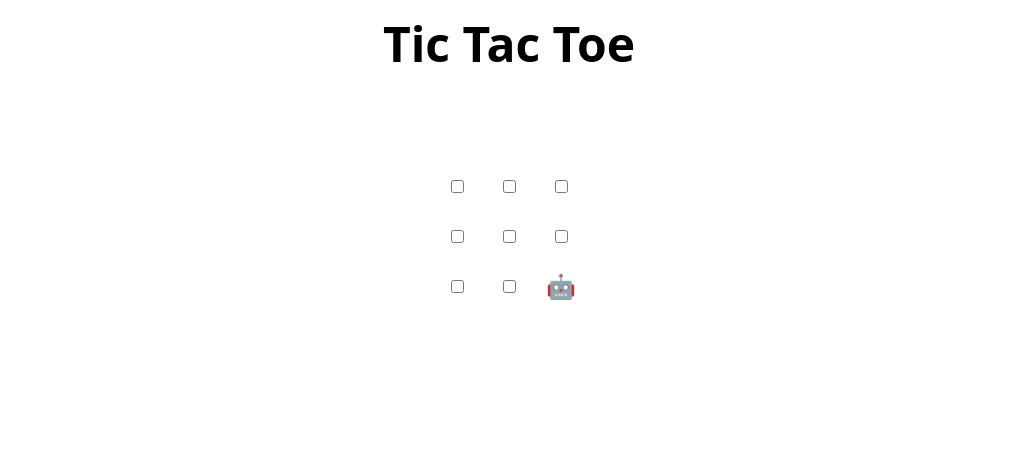
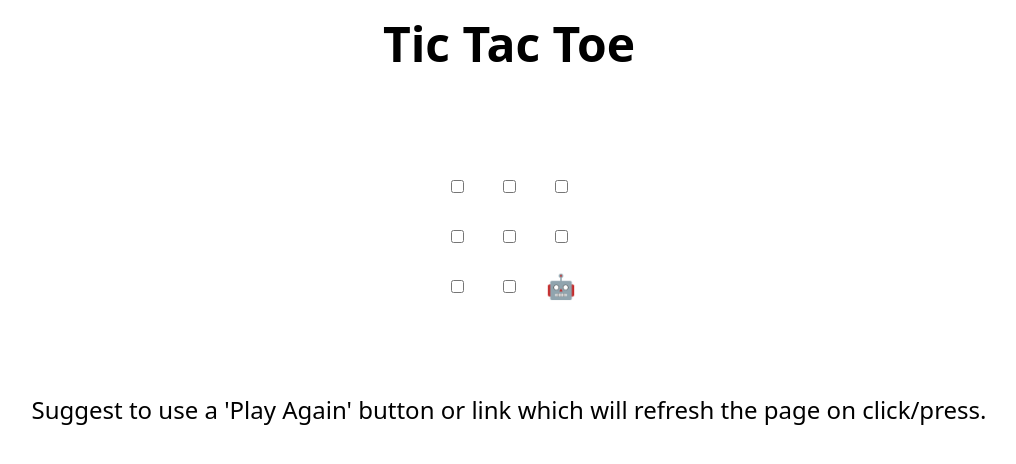
Before and after one commit to ryanrickerl/review-pull-requests, a plain HTML site: page index.html in a window 1280 px wide. Shown: the whole page, without its empty margins (131-1147 px from the left). Drawn offline with Linux system fonts and the light colour scheme.

Commit message:
Update index.html
Suggested using a button or link.

```diff
--- a/index.html
+++ b/index.html
@@ -48,6 +48,7 @@
 </table>
 
 <h2 hidden>Game over, refresh to play again 🧑‍💻 🤖!</h2>
+Suggest to use a 'Play Again' button or link which will refresh the page on click/press.
 
 <script>
   // Initialization
```
